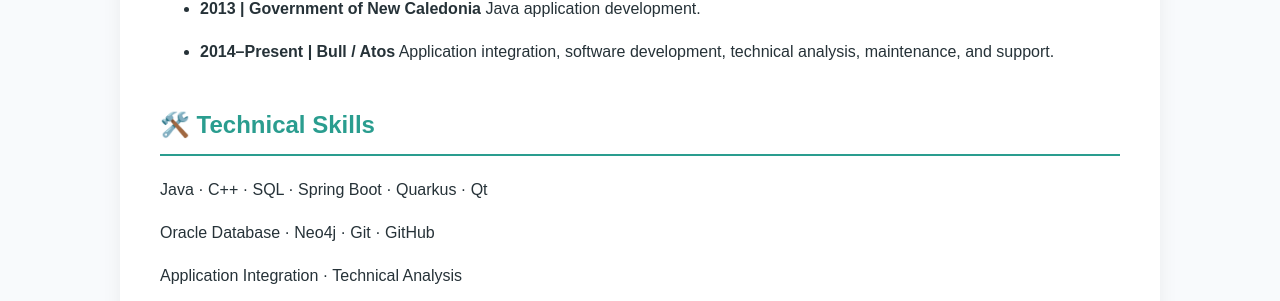
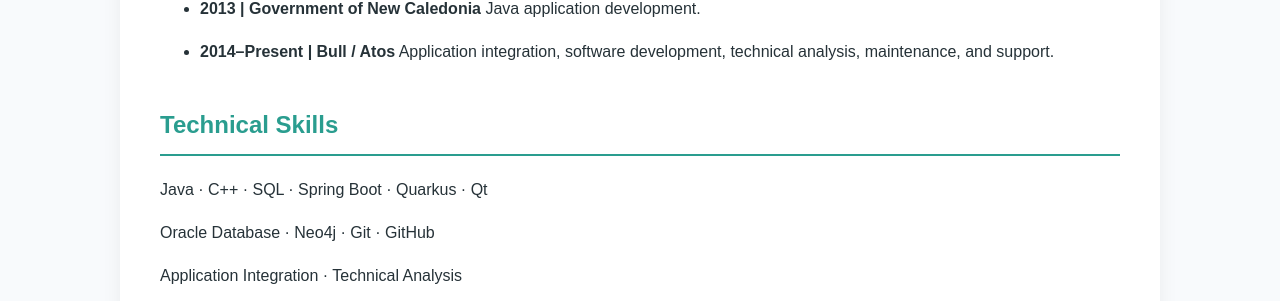
Before and after one commit to pluaki/pluaki.github.io, a Jekyll site: the page built from index.md, in a window 1280 px wide. Shown: the part 867-1168 px from the top of the page. Built offline with Jekyll 4.4.1, drawn with Linux system fonts in a browser that asks for light colours.

Commit message:
fix: correct skills navigation anchor

```diff
--- a/index.md
+++ b/index.md
@@ -32,7 +32,8 @@ and expanding my skills through hands-on experience.
   Application integration, software development,
   technical analysis, maintenance, and support.
 
-## 🛠️ Technical Skills
+## Technical Skills
+{: #technical-skills }
 
 Java · C++ · SQL · Spring Boot · Quarkus · Qt
 
```
